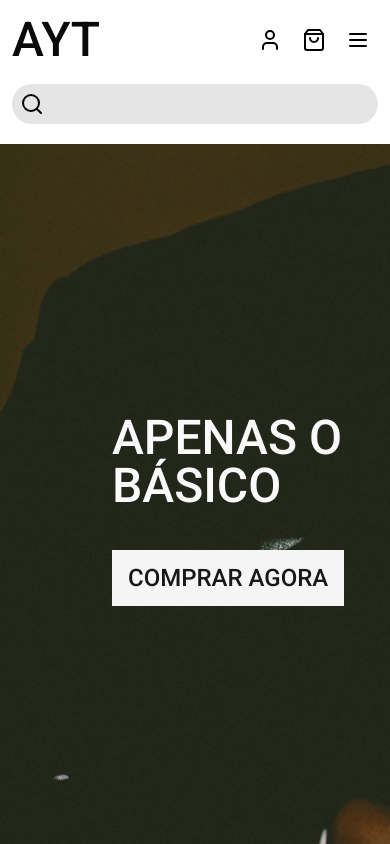
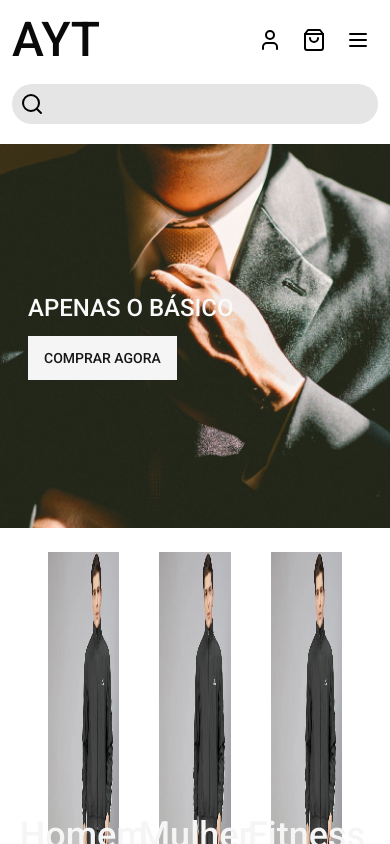
Before and after one commit to Chrystianls/Ecommerce, a React (Vite) app: page / in a window 390 px wide. Shown: the top 844 px of the page. Built offline with nearby package versions, Linux system fonts and the light colour scheme; the HTML template or start-up script is replaced by a standard one.

Commit message:
feat: responsive banner

```diff
--- a/src/components/Home/Banner.tsx
+++ b/src/components/Home/Banner.tsx
@@ -4,12 +4,13 @@ interface BannerProps {
   children?: ReactNode;
   height?: string;
   bg: string;
+  className?: string;
 }
 
-const Banner: React.FC<BannerProps> = ({ children, height, bg }) => {
+const Banner: React.FC<BannerProps> = ({ children, height, bg, className }) => {
   return (
     <div
-      className={`flex flex-col justify-center w-full h-[731px] bg-cover bg-no-repeat mb-6 ${bg} ${height}`}
+      className={`flex flex-col justify-center w-full h-[731px] bg-cover bg-no-repeat bg-center mb-6 ${bg} ${height} ${className}`}
     >
       {children}
     </div>
--- a/src/output.css
+++ b/src/output.css
@@ -777,6 +777,10 @@ video {
   background-size: cover;
 }
 
+.bg-center {
+  background-position: center;
+}
+
 .bg-no-repeat {
   background-repeat: no-repeat;
 }
@@ -929,6 +933,45 @@ body {
   color: rgb(250 250 250 / var(--tw-text-opacity));
 }
 
+@media not all and (min-width: 1280px) {
+  .max-xl\:ml-14 {
+    margin-left: 3.5rem;
+  }
+
+  .max-xl\:mb-6 {
+    margin-bottom: 1.5rem;
+  }
+
+  .max-xl\:max-h-\[500px\] {
+    max-height: 500px;
+  }
+
+  .max-xl\:text-xl {
+    font-size: 1.25rem;
+    line-height: 1.75rem;
+  }
+
+  .max-xl\:text-base {
+    font-size: 1rem;
+    line-height: 1.5rem;
+  }
+}
+
+@media not all and (min-width: 1024px) {
+  .max-lg\:ml-14 {
+    margin-left: 3.5rem;
+  }
+
+  .max-lg\:max-h-\[500px\] {
+    max-height: 500px;
+  }
+
+  .max-lg\:text-4xl {
+    font-size: 2.25rem;
+    line-height: 2.5rem;
+  }
+}
+
 @media not all and (min-width: 768px) {
   .max-md\:col-start-1 {
     grid-column-start: 1;
@@ -950,6 +993,14 @@ body {
     margin-left: 0.25rem;
   }
 
+  .max-md\:ml-7 {
+    margin-left: 1.75rem;
+  }
+
+  .max-md\:mb-3 {
+    margin-bottom: 0.75rem;
+  }
+
   .max-md\:block {
     display: block;
   }
@@ -966,6 +1017,10 @@ body {
     display: none;
   }
 
+  .max-md\:max-h-96 {
+    max-height: 24rem;
+  }
+
   .max-md\:grid-cols-\[1fr_auto_auto\] {
     grid-template-columns: 1fr auto auto;
   }
@@ -980,11 +1035,6 @@ body {
     margin-left: calc(0.25rem * calc(1 - var(--tw-space-x-reverse)));
   }
 
-  .max-md\:bg-red-700 {
-    --tw-bg-opacity: 1;
-    background-color: rgb(185 28 28 / var(--tw-bg-opacity));
-  }
-
   .max-md\:px-3 {
     padding-left: 0.75rem;
     padding-right: 0.75rem;
@@ -994,128 +1044,14 @@ body {
     font-size: 3rem;
     line-height: 1;
   }
-}
 
-@media not all and (min-width: 640px) {
-  .max-sm\:col-start-1 {
-    grid-column-start: 1;
+  .max-md\:text-2xl {
+    font-size: 1.5rem;
+    line-height: 2rem;
   }
 
-  .max-sm\:col-start-2 {
-    grid-column-start: 2;
-  }
-
-  .max-sm\:col-start-3 {
-    grid-column-start: 3;
-  }
-
-  .max-sm\:row-start-1 {
-    grid-row-start: 1;
-  }
-
-  .max-sm\:ml-1 {
-    margin-left: 0.25rem;
-  }
-
-  .max-sm\:block {
-    display: block;
-  }
-
-  .max-sm\:flex {
-    display: flex;
-  }
-
-  .max-sm\:grid {
-    display: grid;
-  }
-
-  .max-sm\:hidden {
-    display: none;
-  }
-
-  .max-sm\:grid-cols-\[1fr_auto_auto\] {
-    grid-template-columns: 1fr auto auto;
-  }
-
-  .max-sm\:grid-rows-2 {
-    grid-template-rows: repeat(2, minmax(0, 1fr));
-  }
-
-  .max-sm\:space-x-1 > :not([hidden]) ~ :not([hidden]) {
-    --tw-space-x-reverse: 0;
-    margin-right: calc(0.25rem * var(--tw-space-x-reverse));
-    margin-left: calc(0.25rem * calc(1 - var(--tw-space-x-reverse)));
-  }
-
-  .max-sm\:px-3 {
-    padding-left: 0.75rem;
-    padding-right: 0.75rem;
-  }
-
-  .max-sm\:text-5xl {
-    font-size: 3rem;
-    line-height: 1;
+  .max-md\:text-sm {
+    font-size: 0.875rem;
+    line-height: 1.25rem;
   }
 }
-
-@media (min-width: 768px) {
-  .md\:col-start-1 {
-    grid-column-start: 1;
-  }
-
-  .md\:col-start-2 {
-    grid-column-start: 2;
-  }
-
-  .md\:col-start-3 {
-    grid-column-start: 3;
-  }
-
-  .md\:row-start-1 {
-    grid-row-start: 1;
-  }
-
-  .md\:ml-1 {
-    margin-left: 0.25rem;
-  }
-
-  .md\:block {
-    display: block;
-  }
-
-  .md\:flex {
-    display: flex;
-  }
-
-  .md\:grid {
-    display: grid;
-  }
-
-  .md\:hidden {
-    display: none;
-  }
-
-  .md\:grid-cols-\[1fr_auto_auto\] {
-    grid-template-columns: 1fr auto auto;
-  }
-
-  .md\:grid-rows-2 {
-    grid-template-rows: repeat(2, minmax(0, 1fr));
-  }
-
-  .md\:space-x-1 > :not([hidden]) ~ :not([hidden]) {
-    --tw-space-x-reverse: 0;
-    margin-right: calc(0.25rem * var(--tw-space-x-reverse));
-    margin-left: calc(0.25rem * calc(1 - var(--tw-space-x-reverse)));
-  }
-
-  .md\:px-3 {
-    padding-left: 0.75rem;
-    padding-right: 0.75rem;
-  }
-
-  .md\:text-5xl {
-    font-size: 3rem;
-    line-height: 1;
-  }
-}
--- a/src/pages/Home/HomePage.tsx
+++ b/src/pages/Home/HomePage.tsx
@@ -10,11 +10,14 @@ const HomePage = () => {
   return (
     <>
       <Header />
-      <Banner bg="bg-[url('./assets/home-page.jpg')]">
-        <h2 className="uppercase font-medium text-5xl text-neutral-50 mb-10 ml-28">
+      <Banner
+        bg="bg-[url('./assets/home-page.jpg')]"
+        className="max-xl:max-h-[500px] max-md:max-h-96"
+      >
+        <h2 className="uppercase font-medium text-5xl text-neutral-50 mb-10 ml-28 max-xl:ml-14 max-md:ml-7 max-xl:mb-6 max-md:mb-3 max-lg:text-4xl max-md:text-2xl">
           Apenas o básico
         </h2>
-        <button className="uppercase font-medium text-2xl text-neutral-900 w-fit py-3 px-4 bg-neutral-100 ml-28 hover:bg-neutral-800 hover:text-neutral-50">
+        <button className="uppercase font-medium text-2xl text-neutral-900 w-fit py-3 px-4 bg-neutral-100 ml-28 hover:bg-neutral-800 hover:text-neutral-50 max-xl:ml-14 max-md:ml-7 max-xl:text-base max-md:text-sm">
           Comprar Agora
         </button>
       </Banner>
```
